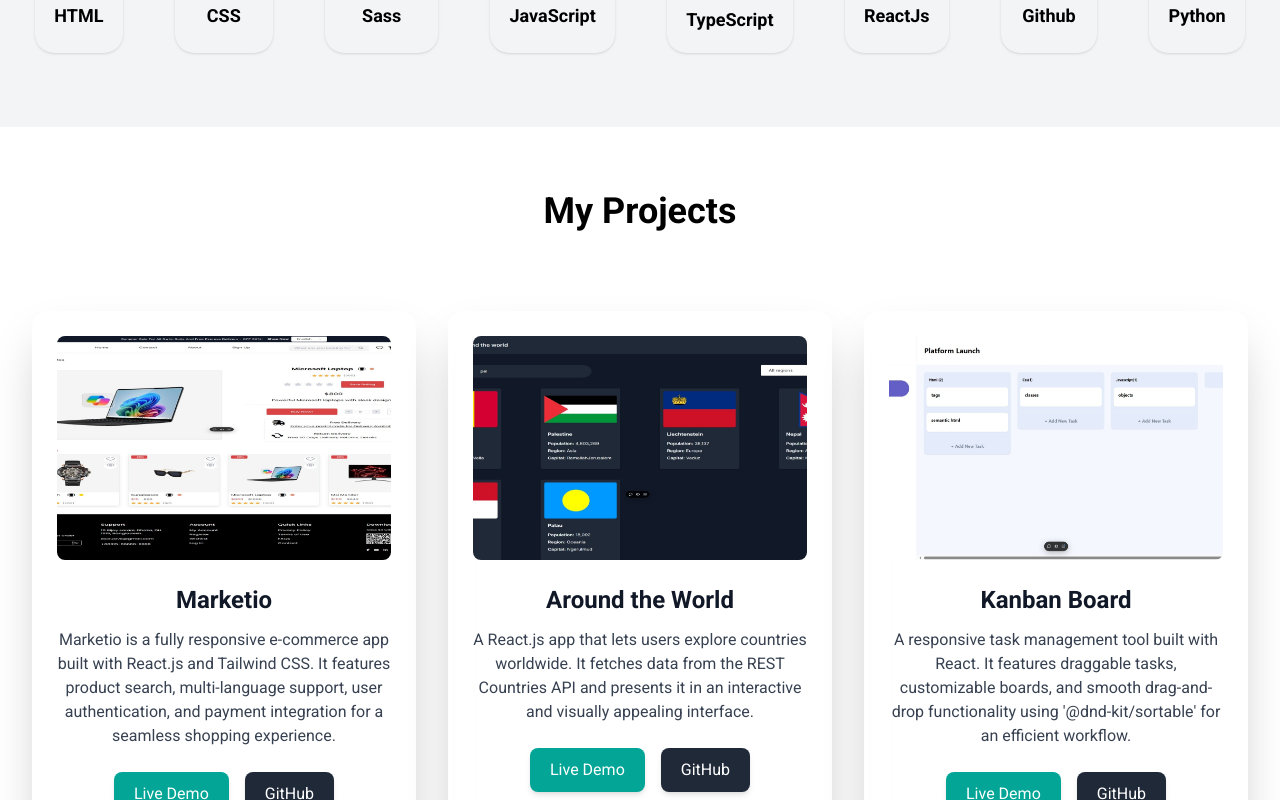
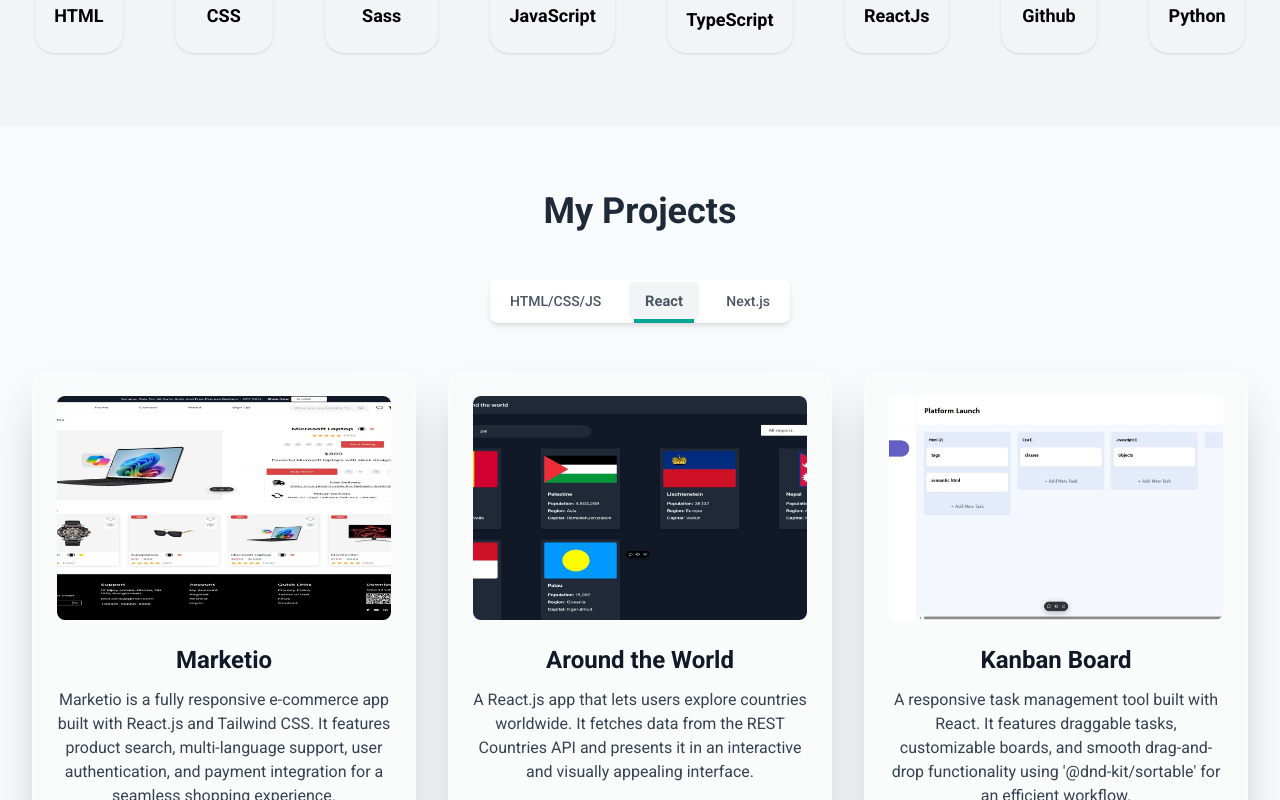
Before and after one commit to Yussif20/portfolio-react, a React (Vite) app: page / in a window 1280 px wide. Shown: the part 960-1760 px from the top of the page. Built offline with nearby package versions, Linux system fonts and the light colour scheme.

Commit message:
feat=> add tabs (categories) to the project section and handle submitting the contact form

```diff
--- a/src/components/Contact.tsx
+++ b/src/components/Contact.tsx
@@ -1,3 +1,4 @@
+// Contact.tsx
 import React, { useState } from 'react';
 
 const Contact: React.FC = () => {
@@ -6,6 +7,7 @@ const Contact: React.FC = () => {
     phone: '',
     message: '',
   });
+  const [submitted, setSubmitted] = useState(false);
 
   const handleChange = (
     e: React.ChangeEvent<HTMLInputElement | HTMLTextAreaElement>
@@ -20,7 +22,6 @@ const Contact: React.FC = () => {
   const handleSubmit = async (e: React.FormEvent<HTMLFormElement>) => {
     e.preventDefault();
 
-    // Replace with your Formspree or EmailJS endpoint
     const endpoint = 'https://formspree.io/f/xeoekwjv';
 
     try {
@@ -33,8 +34,9 @@ const Contact: React.FC = () => {
       });
 
       if (response.ok) {
-        alert('Message sent successfully!');
-        setFormData({ name: '', phone: '', message: '' }); // Reset form
+        setSubmitted(true);
+        setFormData({ name: '', phone: '', message: '' });
+        setTimeout(() => setSubmitted(false), 3000); // Hide after 3 seconds
       } else {
         alert('Failed to send message. Please try again.');
       }
@@ -45,7 +47,7 @@ const Contact: React.FC = () => {
   };
 
   return (
-    <section id="contact" className="py-16 ">
+    <section id="contact" className="py-16">
       <div className="text-center mb-8">
         <p className="text-lg text-gray-700 dark:text-gray-300">
           Feel free to reach out! I prefer email due to potential time zone
@@ -93,10 +95,16 @@ const Contact: React.FC = () => {
         ></textarea>
         <button
           type="submit"
-          className="mt-6 w-full bg-greenColor text-white py-3 rounded-lg hover:bg-[#33b8a5]  transition-colors duration-300"
+          className="mt-6 w-full bg-[#03a696] text-white py-3 rounded-lg hover:bg-[#028c7e] transition-colors duration-300"
         >
           Send Message
         </button>
+
+        {submitted && (
+          <div className="fixed top-4 left-1/2 transform -translate-x-1/2 bg-[#03a696] text-white px-6 py-3 rounded-md shadow-lg animate-fade-in">
+            Message sent successfully!
+          </div>
+        )}
       </form>
     </section>
   );
--- a/src/components/Projects.tsx
+++ b/src/components/Projects.tsx
@@ -1,22 +1,124 @@
-import { projects } from '../projects';
+// Projects.tsx
+import { useState, useRef, useEffect } from 'react';
+import { projects, Project } from '../projects';
 import ProjectCard from './ProjectCard';
 
-type Project = {
-  id: number;
-  title: string;
-  img: string;
-  description: string;
-  liveLink: string;
-  githubLink: string;
+const Projects: React.FC = () => {
+  const [selectedTab, setSelectedTab] = useState<'html' | 'react' | 'nextjs'>(
+    'react'
+  );
+  const tabRefs = useRef<(HTMLButtonElement | null)[]>([]);
+  const [underlinePosition, setUnderlinePosition] = useState<string>('0px');
+
+  interface ProjectCategories {
+    html: Project[];
+    react: Project[];
+    nextjs: Project[];
+  }
+
+  const projectCategories: ProjectCategories = {
+    html: projects.filter((project) =>
+      ['Todo App', 'Age by Day Calculator'].includes(project.title)
+    ),
+    react: projects.filter((project) =>
+      ['Marketio', 'Around the World', 'Kanban Board'].includes(project.title)
+    ),
+    nextjs: [],
   };
 
-const Projects: React.FC = () => {
+  const handleTabChange = (tab: 'html' | 'react' | 'nextjs') => {
+    setSelectedTab(tab);
+  };
+
+  const getLeftPosition = (): string => {
+    const tabsOrder: ('html' | 'react' | 'nextjs')[] = [
+      'html',
+      'react',
+      'nextjs',
+    ];
+    const index = tabsOrder.indexOf(selectedTab);
+    const tab = tabRefs.current[index];
+    if (tab) {
+      const tabWidth = tab.offsetWidth;
+      const tabLeft = tab.offsetLeft;
+      return `${tabLeft + (tabWidth - 60) / 2}px`;
+    }
+    return '0px';
+  };
+
+  useEffect(() => {
+    const updatePosition = () => {
+      setUnderlinePosition(getLeftPosition());
+    };
+
+    updatePosition();
+
+    const resizeObserver = new ResizeObserver(() => {
+      updatePosition();
+    });
+
+    tabRefs.current.forEach((tab) => {
+      if (tab) resizeObserver.observe(tab);
+    });
+
+    return () => {
+      resizeObserver.disconnect();
+    };
+  }, [selectedTab]);
+
   return (
-    <section id="projects" className="py-16">
-      <h2 className="text-center text-4xl font-bold mb-12">My Projects</h2>
-      <div className="flex justify-center items-center min-h-screen p-8 ">
-        <div className="grid grid-cols-1 sm:grid-cols-2 lg:grid-cols-3 gap-8  w-full">
-          {projects.map((project: Project, index: number) => (
+    <section id="projects" className="py-16 bg-gray-50 dark:bg-gray-900">
+      <h2 className="text-center text-4xl font-bold mb-12 text-gray-800 dark:text-white">
+        My Projects
+      </h2>
+
+      <div className="w-[300px] mx-auto py-1 px-1 flex items-center justify-between mb-12 bg-white dark:bg-gray-800 text-black dark:text-white text-sm font-medium leading-5 rounded-lg shadow-md relative">
+        <button
+          ref={(el) => (tabRefs.current[0] = el)}
+          className={`border-none transition-all duration-300 cursor-pointer text-gray-600 dark:text-gray-300 rounded-[6px] py-2 px-4 hover:bg-gray-100 dark:hover:bg-gray-700 hover:text-black dark:hover:text-white ${
+            selectedTab === 'html'
+              ? 'bg-gray-100 dark:bg-gray-700 text-black dark:text-white font-semibold scale-105'
+              : 'bg-transparent'
+          }`}
+          onClick={() => handleTabChange('html')}
+        >
+          HTML/CSS/JS
+        </button>
+        <button
+          ref={(el) => (tabRefs.current[1] = el)}
+          className={`border-none transition-all duration-300 cursor-pointer text-gray-600 dark:text-gray-300 rounded-[6px] py-2 px-4 hover:bg-gray-100 dark:hover:bg-gray-700 hover:text-black dark:hover:text-white ${
+            selectedTab === 'react'
+              ? 'bg-gray-100 dark:bg-gray-700 text-black dark:text-white font-semibold scale-105'
+              : 'bg-transparent'
+          }`}
+          onClick={() => handleTabChange('react')}
+        >
+          React
+        </button>
+        <button
+          ref={(el) => (tabRefs.current[2] = el)}
+          className={`border-none transition-all duration-300 cursor-pointer text-gray-600 dark:text-gray-300 rounded-[6px] py-2 px-4 hover:bg-gray-100 dark:hover:bg-gray-700 hover:text-black dark:hover:text-white ${
+            selectedTab === 'nextjs'
+              ? 'bg-gray-100 dark:bg-gray-700 text-black dark:text-white font-semibold scale-105'
+              : 'bg-transparent'
+          }`}
+          onClick={() => handleTabChange('nextjs')}
+        >
+          Next.js
+        </button>
+        <span
+          className="absolute bottom-0 h-1 bg-[#03a696] transition-all duration-300"
+          style={{
+            width: '60px',
+            left: underlinePosition,
+          }}
+        />
+      </div>
+
+      <div className="flex justify-center items-center min-h-fit px-8">
+        <div className="grid grid-cols-1 sm:grid-cols-2 lg:grid-cols-3 gap-8 w-full max-w-7xl">
+          {projectCategories[selectedTab].length > 0 ? (
+            projectCategories[selectedTab].map((project, index) => (
               <ProjectCard
                 key={index}
                 title={project.title}
@@ -25,7 +127,12 @@ const Projects: React.FC = () => {
                 liveUrl={project.liveLink}
                 githubUrl={project.githubLink}
               />
-          ))}
+            ))
+          ) : (
+            <p className="text-center col-span-full text-gray-500 dark:text-gray-400">
+              No projects available in this category yet.
+            </p>
+          )}
         </div>
       </div>
     </section>
--- a/src/index.css
+++ b/src/index.css
@@ -29,3 +29,6 @@ html.dark ::-webkit-scrollbar-track {
 ::-webkit-scrollbar-thumb:hover {
   background: #028675;
 }
+textarea {
+  resize: none;
+}
```
Also changed, not shown: src/projects.ts (+9 -0 lines). Lines whose indentation alone changed are shown as unchanged.
